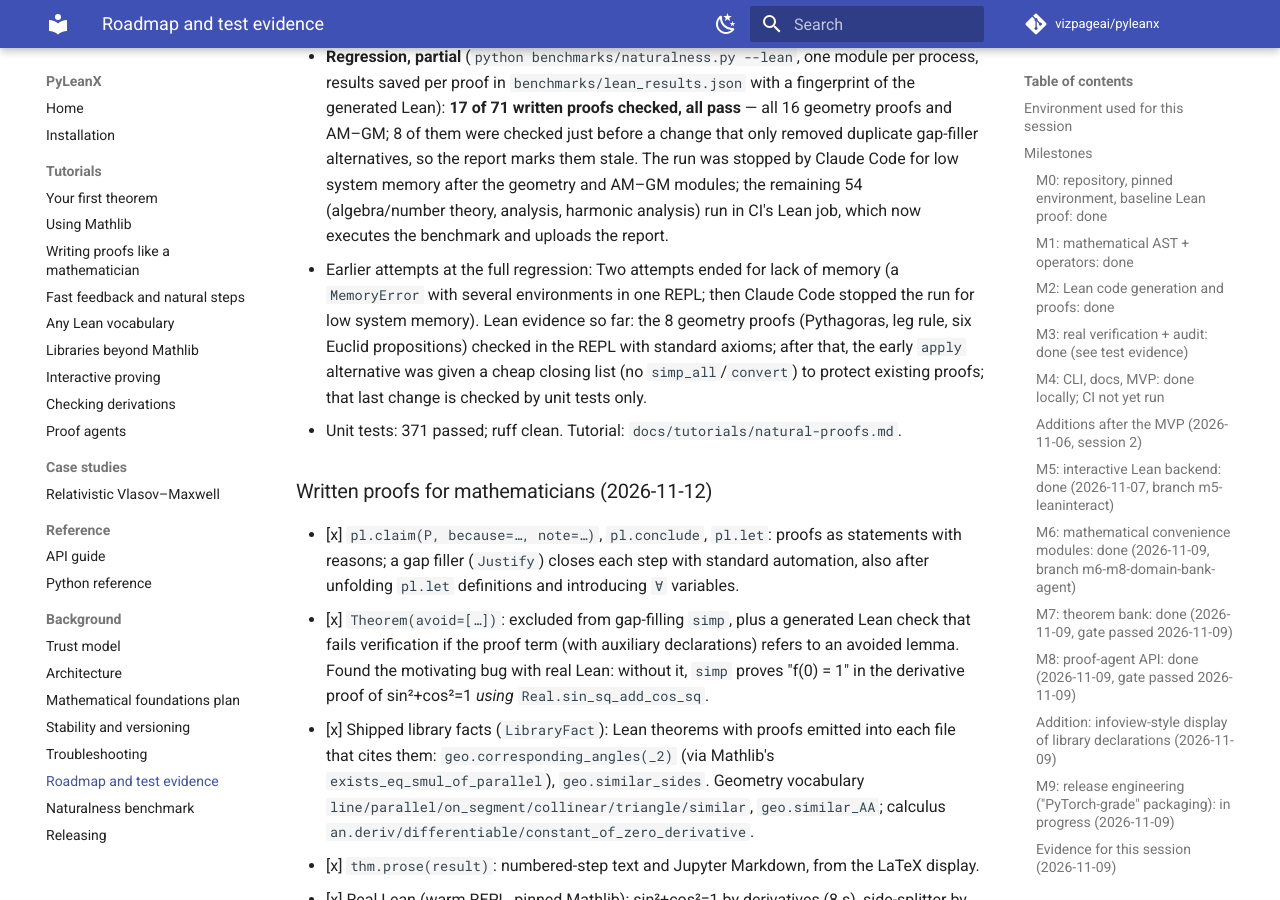
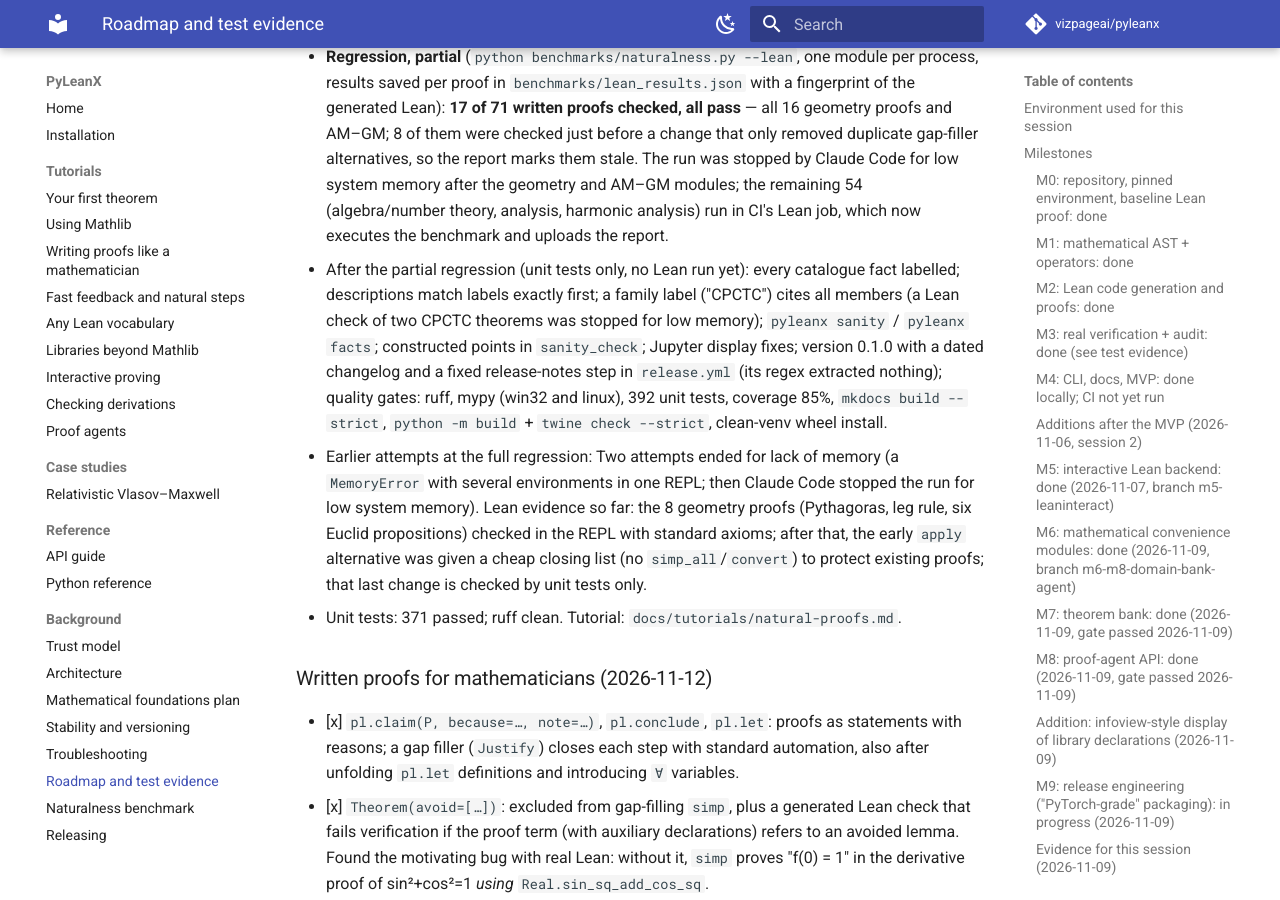
Before and after one commit to vizpageai/pyleanx, an MkDocs documentation site: the page built from docs/roadmap.md, in a window 1280 px wide and 900 px high, scrolled down 12594 px. Built offline with MkDocs 1.6.1 and Material for MkDocs 9.7.7, drawn with Linux system fonts in a browser that asks for light colours; comment, search, counter and statistics services are not loaded.

Commit message:
Roadmap: state of 0.1.0 preparation and what Lean has not yet checked
Co-Authored-By: Claude Opus 5.5 <noreply@anthropic.com>

```diff
--- a/docs/roadmap.md
+++ b/docs/roadmap.md
@@ -236,6 +236,7 @@ explained; to investigate on an idle machine before claiming batch speedups).
 - [x] **Benchmark**: `benchmarks/naturalness.py` (71 written proofs): steps, bookkeeping share (distinctness, positivity, notation, measure-theoretic side conditions), facts cited, `--lean` pass rate; results in `docs/benchmark.md`.
 - Robustness: at most two import environments per REPL process (each holds Mathlib, GBs); REPLs are stopped when Python exits; a failing REPL (including unparseable output) is restarted once, then the batch backend checks. Found when an orphaned REPL (5 GB) left 233 MB free and the next REPL could not read its own `.olean` files.
 - **Regression, partial** (`python benchmarks/naturalness.py --lean`, one module per process, results saved per proof in `benchmarks/lean_results.json` with a fingerprint of the generated Lean): **17 of 71 written proofs checked, all pass** — all 16 geometry proofs and AM–GM; 8 of them were checked just before a change that only removed duplicate gap-filler alternatives, so the report marks them stale. The run was stopped by Claude Code for low system memory after the geometry and AM–GM modules; the remaining 54 (algebra/number theory, analysis, harmonic analysis) run in CI's Lean job, which now executes the benchmark and uploads the report.
+- After the partial regression (unit tests only, no Lean run yet): every catalogue fact labelled; descriptions match labels exactly first; a family label ("CPCTC") cites all members (a Lean check of two CPCTC theorems was stopped for low memory); `pyleanx sanity` / `pyleanx facts`; constructed points in `sanity_check`; Jupyter display fixes; version 0.1.0 with a dated changelog and a fixed release-notes step in `release.yml` (its regex extracted nothing); quality gates: ruff, mypy (win32 and linux), 392 unit tests, coverage 85%, `mkdocs build --strict`, `python -m build` + `twine check --strict`, clean-venv wheel install.
 - Earlier attempts at the full regression: Two attempts ended for lack of memory (a `MemoryError` with several environments in one REPL; then Claude Code stopped the run for low system memory). Lean evidence so far: the 8 geometry proofs (Pythagoras, leg rule, six Euclid propositions) checked in the REPL with standard axioms; after that, the early `apply` alternative was given a cheap closing list (no `simp_all`/`convert`) to protect existing proofs; that last change is checked by unit tests only.
 - Unit tests: 371 passed; ruff clean. Tutorial: `docs/tutorials/natural-proofs.md`.
 
```
